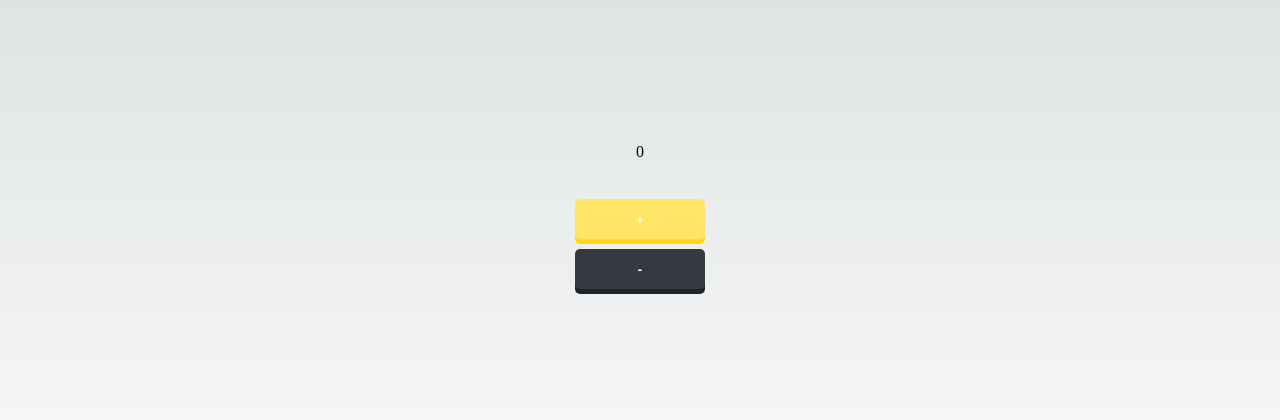
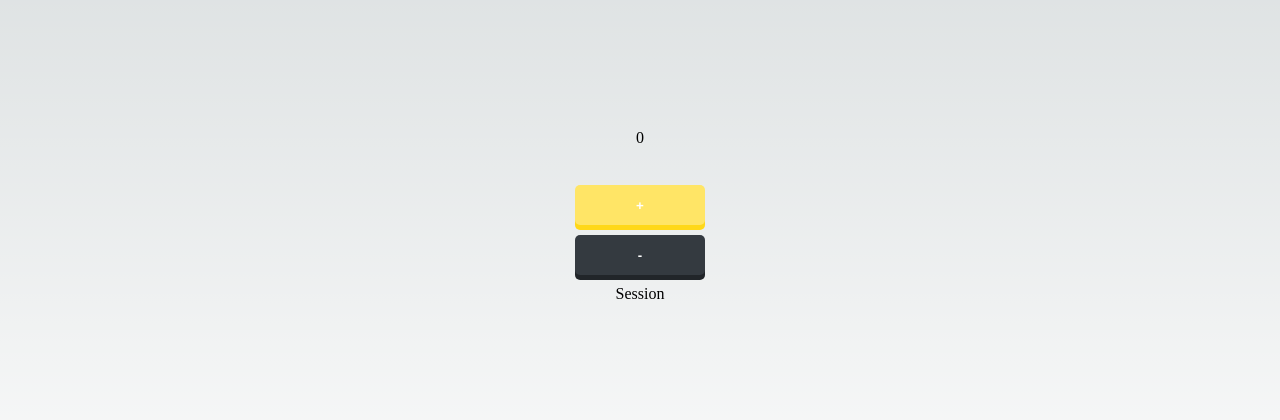
Before and after one commit to Aluonam/pt_080224, a Next.js app: page / in a window 1280 px wide. Shown: the part 184-604 px from the top of the page. Built offline with nearby package versions, Linux system fonts and the light colour scheme.

Commit message:
feat: folder and component create and import session

```diff
--- /dev/null
+++ b/components/session/Session.jsx
@@ -0,0 +1,7 @@
+import React from 'react'
+
+export const Session = () => {
+  return (
+    <div>Session</div>
+  )
+}
--- a/pages/index.js
+++ b/pages/index.js
@@ -1,6 +1,7 @@
 import Head from "next/head";
 import styles from "@/styles/Home.module.css";
 import Counter from "@/components/counter/Counter";
+import { Session } from "@/components/session/Session";
 
 
 export default function Home() {
@@ -14,6 +15,7 @@ export default function Home() {
       </Head>
       <main className={`${styles.main}`}>
         <Counter></Counter>
+        <Session></Session>
       </main>
     </>
   );
```
